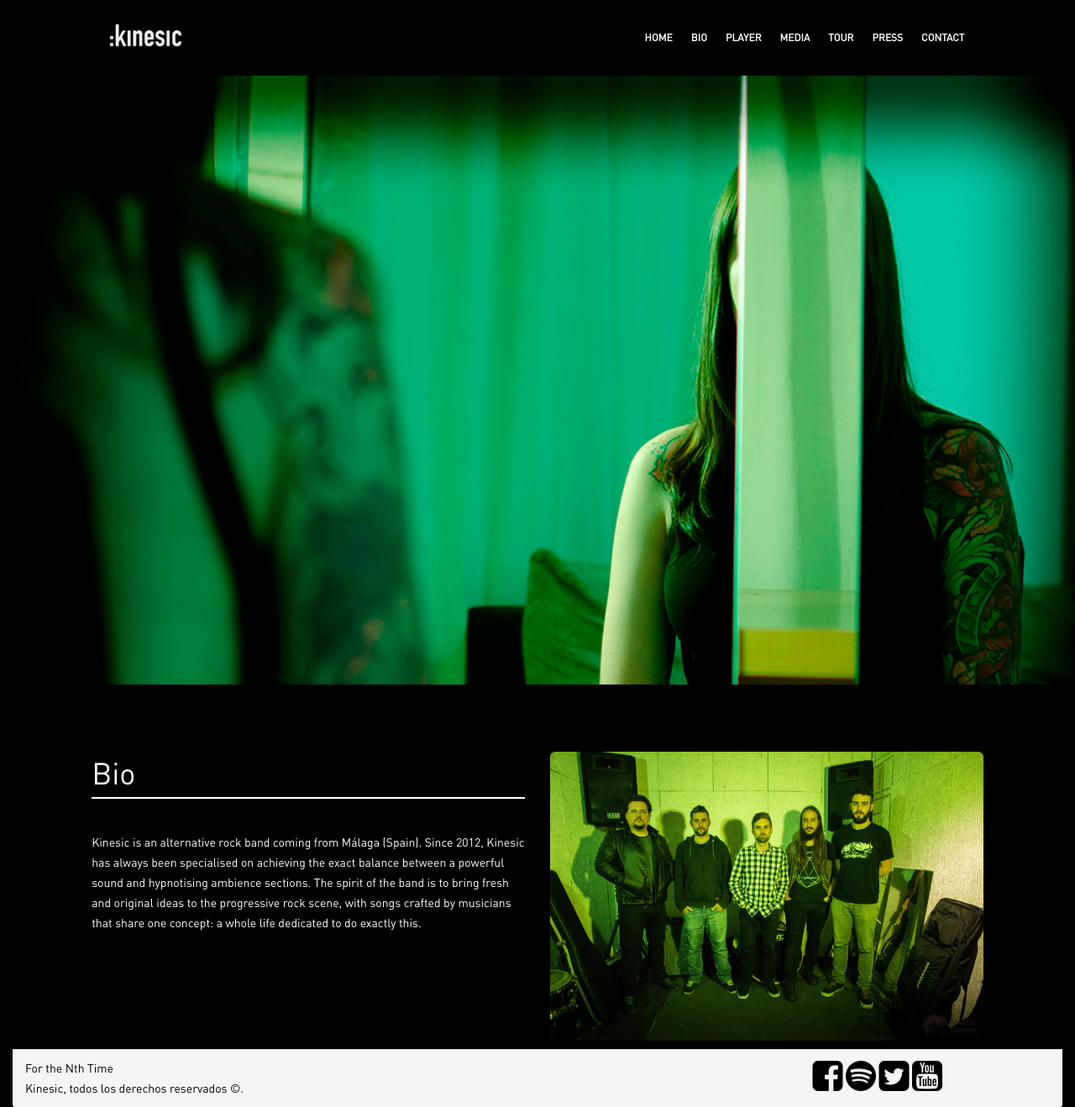
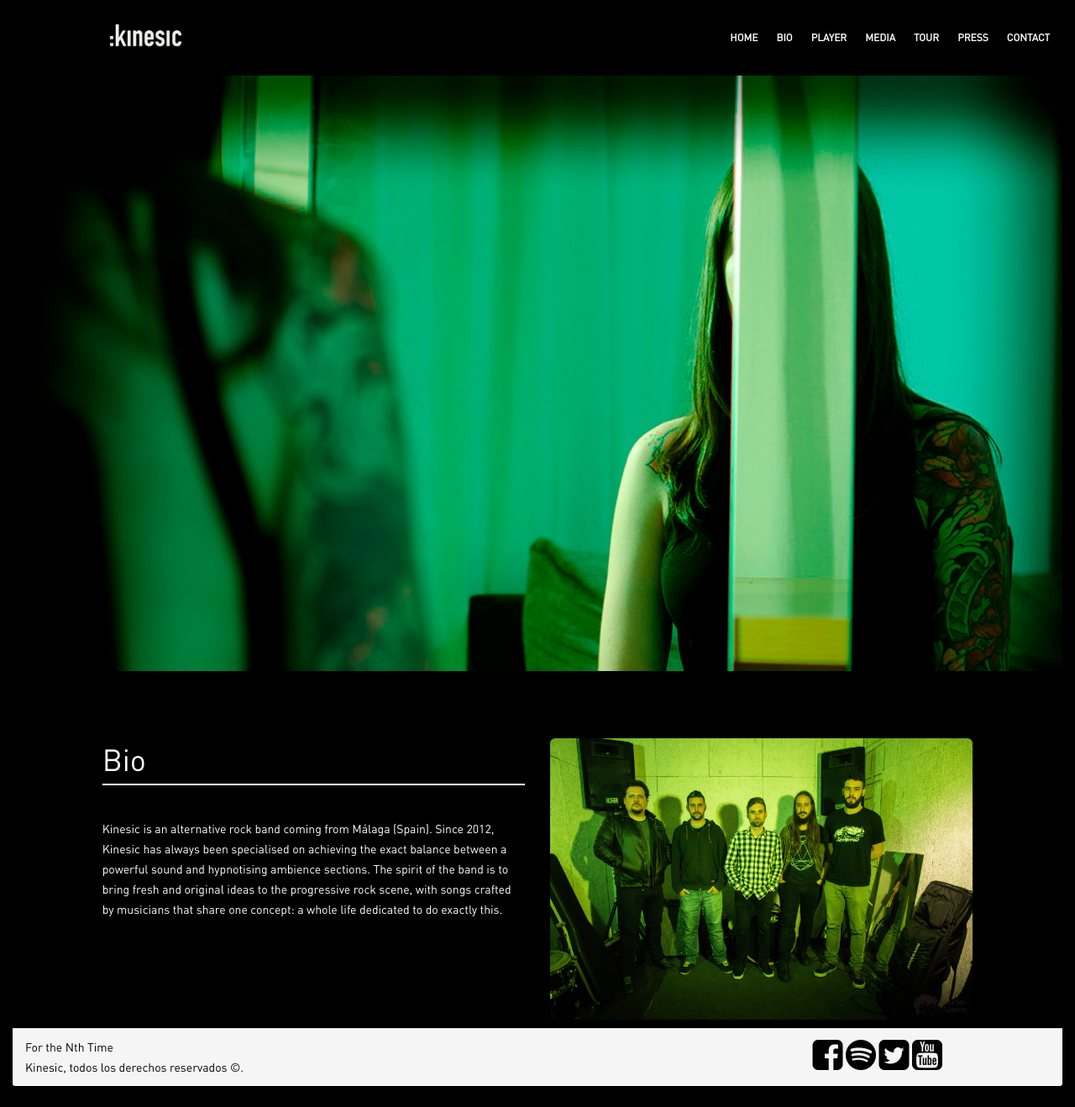
Before and after one commit to mbarrientos/kinesic, a Django app: template core/templates/index.html in a window 1280 px wide. Shown: the whole page at 84% size. After the commit the page ends 1293 px from the top, so only its background shows below. Run offline with Django 3.2, Linux system fonts and the light colour scheme; the template is opened without the code that fills it, so the values that code supplies are empty; some libraries are stand-ins or nearby versions.

Commit message:
Fix bio and nav

```diff
--- a/core/static/core/css/custom.css
+++ b/core/static/core/css/custom.css
@@ -48,6 +48,10 @@ h1 {
     color: white;
 }
 
+#mainMenu {
+    padding-right: 20px;
+}
+
 footer {
     color: black;
     background-color: white;
--- a/core/templates/header.html
+++ b/core/templates/header.html
@@ -5,7 +5,8 @@
         <div id="header-wrap">
             <!--LOGO-->
             <div id="logo" class="col-xs-3 col-xs-offset-1 col-sm-2 col-sm-offset-1>
-                <a href="index.html" class="logo" data-dark-logo="{% static 'core/images/kinesic-logo.png' %}">
+                <a href=" index.html
+            " class="logo" data-dark-logo="{% static 'core/images/kinesic-logo.png' %}">
             <img src="{% static 'core/images/kinesic-logo.png' %}" alt="Polo Logo">
             </a>
         </div>
@@ -18,7 +19,6 @@
         <!--END: MOBILE MENU -->
 
         <!--NAVIGATION-->
-            <div class="col-xs-10 col-sm-8">
         <div class="navbar-collapse collapse main-menu-collapse navigation-wrap">
             <nav id="mainMenu" class="main-menu mega-menu">
                 <ul class="main-menu nav nav-pills">
@@ -32,7 +32,6 @@
                 </ul>
             </nav>
         </div>
-            </div>
         <!--END: NAVIGATION-->
 </div>
 </header>
--- a/core/templates/index.html
+++ b/core/templates/index.html
@@ -2,7 +2,6 @@
 
 {% load staticfiles %}
 {% block content %}
-    <div class="row">
         <section class="kinesic-section-header">
             <div class="row">
                 <div class="col-xs-12 kinesic-col-header">
@@ -15,7 +14,7 @@
 
         <section class="p-b-10 kinesic-section-bio">
             <div class="row">
-                <div class="col-xs-5 col-xs-offset-1">
+                <div class="col-xs-12 col-md-5 col-md-offset-1">
                     <h1>Bio</h1>
                     <p>
                         Kinesic is an alternative rock band coming from Málaga (Spain). Since 2012, Kinesic
@@ -25,10 +24,9 @@
                         life dedicated to do exactly this.
                     </p>
                 </div>
-                <div class="col-xs-5">
+                <div class="col-xs-12 col-md-5">
                     <img class="img img-responsive img-rounded" src="{% static 'core/images/kinesic-lineup.jpg' %}">
                 </div>
             </div>
         </section>
-    </div>
 {% endblock content %}
```
Lines whose indentation alone changed are shown as unchanged.
